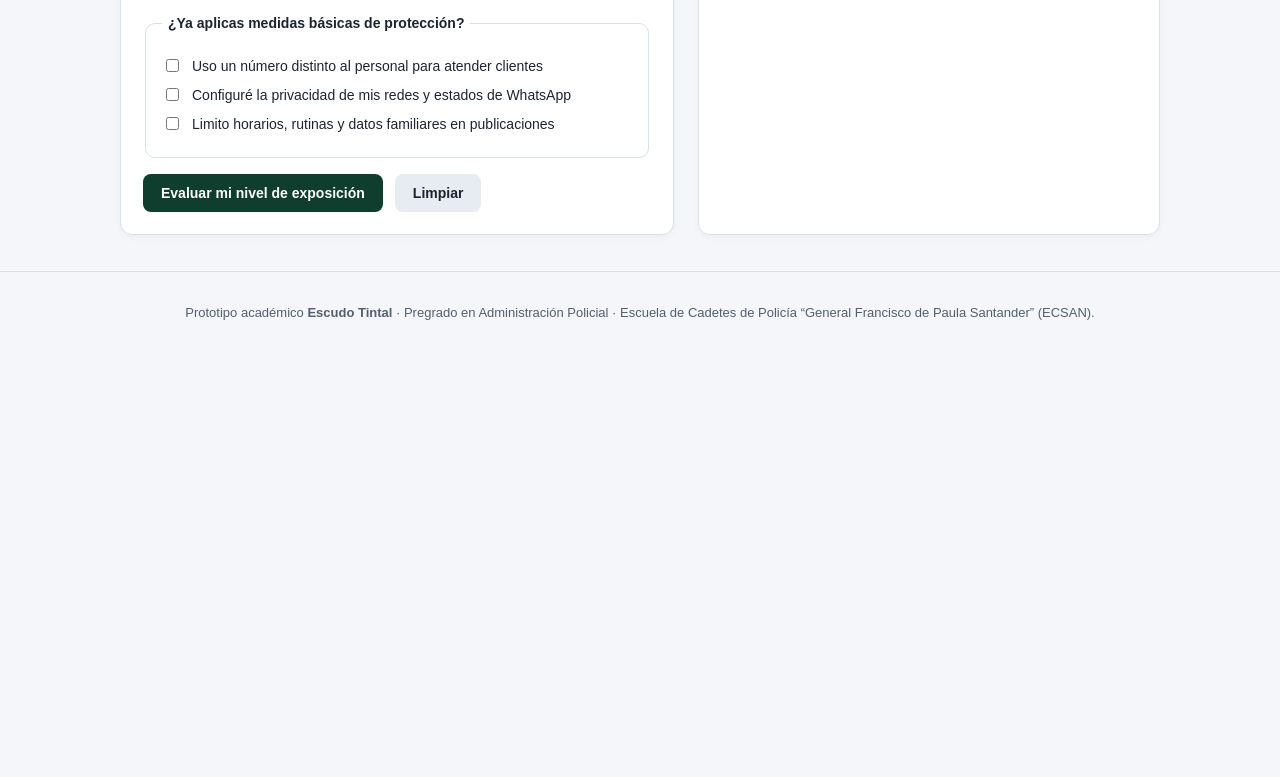
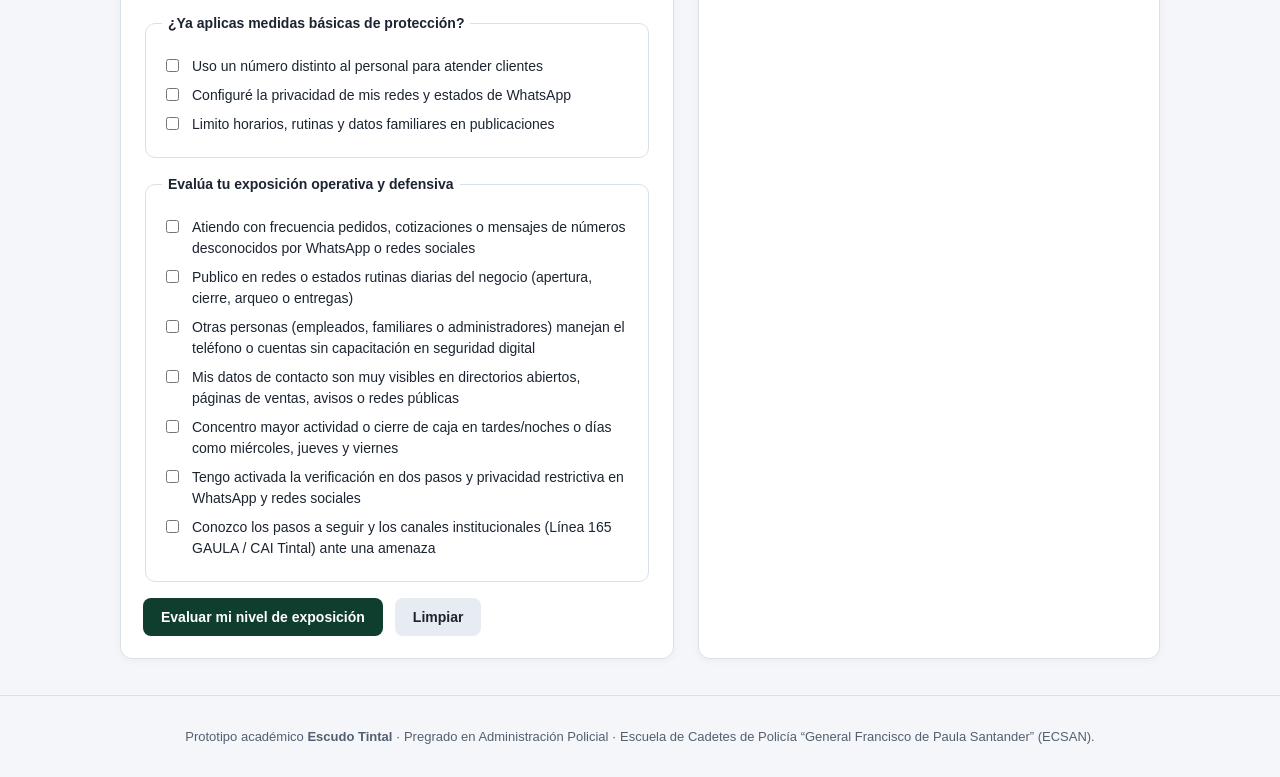
Before and after one commit to obandoisabel28-coder/EscudoTintal.io, a plain HTML site: page index.html in a window 1280 px wide. Shown: the part 728-1505 px from the top of the page. Before the commit the page ends 1081 px from the top, so only its background shows below. Drawn offline with Linux system fonts and the light colour scheme.

Commit message:
Add risk evaluation fieldset to index.html

```diff
--- a/index.html
+++ b/index.html
@@ -54,6 +54,45 @@
           <label><input type="checkbox" name="proteccion" value="10" /> Limito horarios, rutinas y datos familiares en publicaciones</label>
         </fieldset>
 
+        <fieldset class="group">
+          <legend>Evalúa tu exposición operativa y defensiva</legend>
+
+          <label>
+            <input type="checkbox" name="riesgo_extra" value="15" />
+            Atiendo con frecuencia pedidos, cotizaciones o mensajes de números desconocidos por WhatsApp o redes sociales
+          </label>
+
+          <label>
+            <input type="checkbox" name="riesgo_extra" value="15" />
+            Publico en redes o estados rutinas diarias del negocio (apertura, cierre, arqueo o entregas)
+          </label>
+
+          <label>
+            <input type="checkbox" name="riesgo_extra" value="15" />
+            Otras personas (empleados, familiares o administradores) manejan el teléfono o cuentas sin capacitación en seguridad digital
+          </label>
+
+          <label>
+            <input type="checkbox" name="riesgo_extra" value="15" />
+            Mis datos de contacto son muy visibles en directorios abiertos, páginas de ventas, avisos o redes públicas
+          </label>
+
+          <label>
+            <input type="checkbox" name="riesgo_extra" value="10" />
+            Concentro mayor actividad o cierre de caja en tardes/noches o días como miércoles, jueves y viernes
+          </label>
+
+          <label>
+            <input type="checkbox" name="proteccion" value="15" />
+            Tengo activada la verificación en dos pasos y privacidad restrictiva en WhatsApp y redes sociales
+          </label>
+
+          <label>
+            <input type="checkbox" name="proteccion" value="15" />
+            Conozco los pasos a seguir y los canales institucionales (Línea 165 GAULA / CAI Tintal) ante una amenaza
+          </label>
+        </fieldset>
+
         <div class="actions">
           <button type="submit" class="btn-primary">Evaluar mi nivel de exposición</button>
           <button type="reset" id="btn-reset" class="btn-secondary">Limpiar</button>
```
